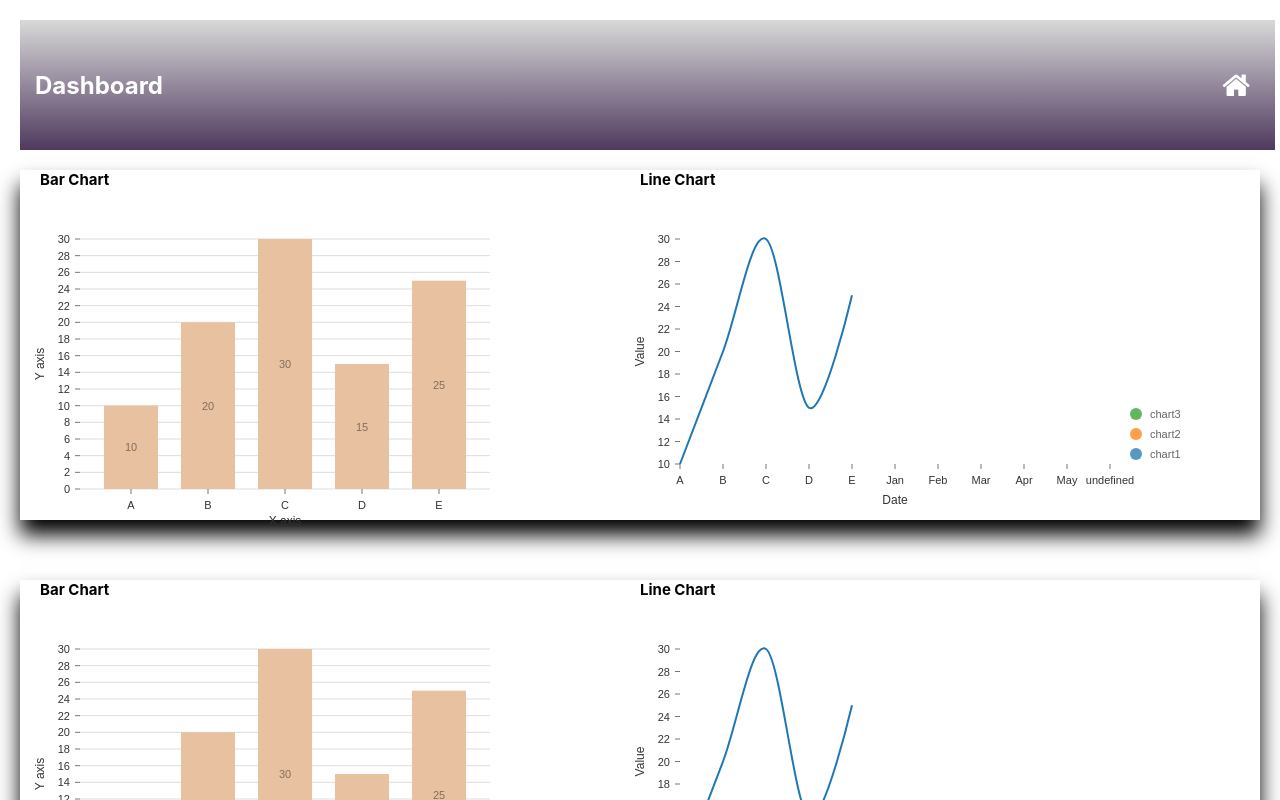
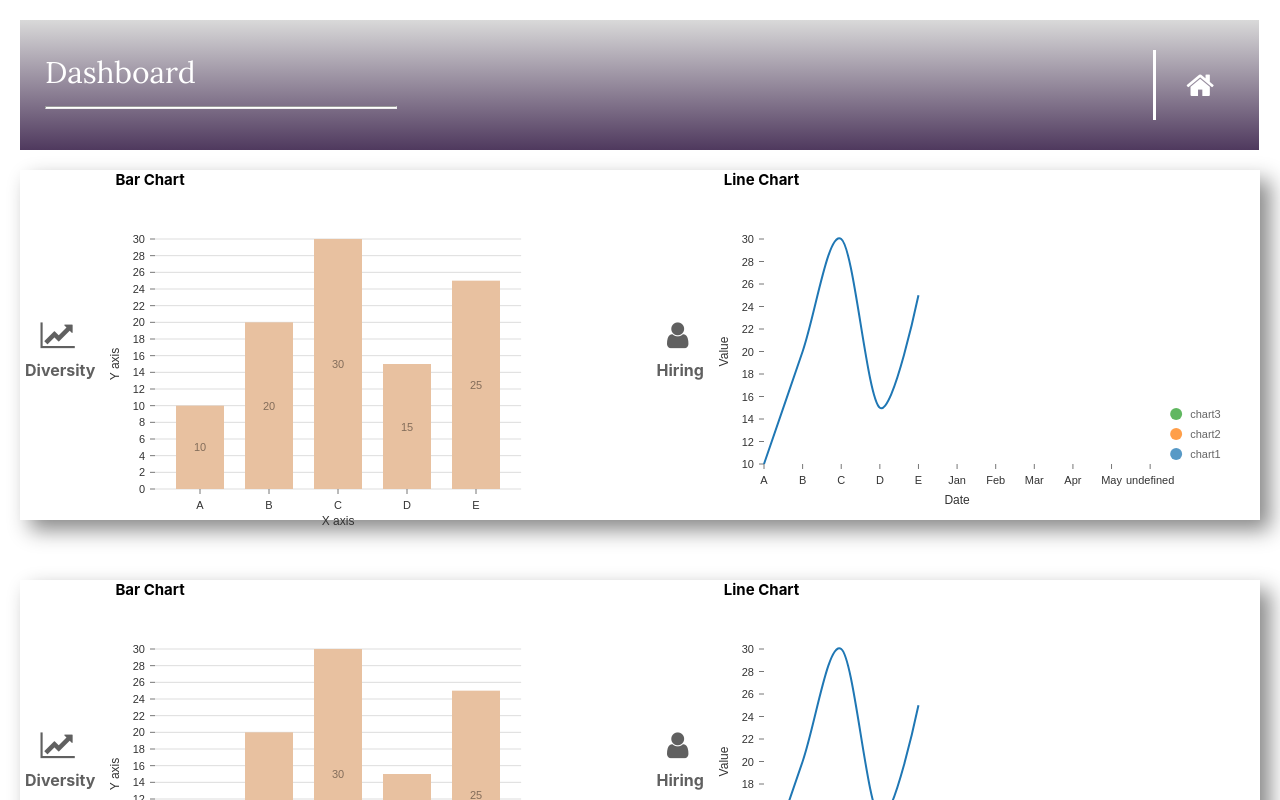
Before and after one commit to aishk02/my-dashboard, a React (Create React App) app: page / in a window 1280 px wide. Shown: the top 800 px of the page. Built offline with nearby package versions, Linux system fonts and the light colour scheme.

Commit message:
worked on the routing, div, styling

```diff
--- a/public/index.html
+++ b/public/index.html
@@ -4,6 +4,7 @@
     <meta charset="utf-8" />
     <link rel="icon" href="%PUBLIC_URL%/favicon.ico" />
     <link rel="stylesheet" href="https://cdnjs.cloudflare.com/ajax/libs/font-awesome/4.7.0/css/font-awesome.min.css">
+    <link href="https://fonts.googleapis.com/css2?family=Lora&family=Outfit:wght@400;700&display=swap" rel="stylesheet">
     <meta name="viewport" content="width=device-width, initial-scale=1" />
     <meta name="theme-color" content="#000000" />
     <meta
--- a/src/App.js
+++ b/src/App.js
@@ -27,19 +27,13 @@ function App() {
           <Header />
           <Routes>
             <Route path="/" element={<HomePage />} />
-          <Route
-            path="/bar-chart"
-            element={<ResponsiveBar data={data} />}
-          />
-          <Route
-            path="/line-chart"
-            element={<ResponsiveLine data={data} />}
-          />
+            <Route path="/bar-chart" element={<ResponsiveBar data={data} />} />
+            <Route path="/line-chart" element={<ResponsiveLine data={data} />} />
           </Routes>
         </Container>
       </div>
       <div className="App" style={{ display: 'flex', justifyContent: 'center' }}>
-    <Container style={styles.container}>
+        <Container style={{ ...styles.container, marginTop: 0 }}>
           <Routes>
             <Route path="/" element={<HomePage />} />
           </Routes>
--- a/src/HomePage.jsx
+++ b/src/HomePage.jsx
@@ -1,16 +1,17 @@
 import React from "react";
 import ResponsiveBar from './components/ResponsiveBar';
 import ResponsiveLine from './components/ResponsiveLine';
-import  ResponsivePie from './components/ResponsivePie';
+import IconText from './components/Icon';
+
 
 const HomePage = ({ data }) => {
   return (
-    <div style={{ display: 'flex',background: "#ffffff", boxShadow: '0px 15px 20px black'  , marginTop: '20px', width: '100%'}}>
+    <div style={{ display: 'flex', background: "#ffffff", boxShadow: '10px 10px 20px #888888'  , marginTop: '20px', width: '100%'}}>
+      <IconText icon="fa fa-line-chart" text="Diversity" />
       <ResponsiveBar data={data} />
+      <IconText icon="fa fa-user" text="Hiring" />
       <ResponsiveLine data={data} />
-      <ResponsivePie data={data} />
     </div>
-
   );
 };
 
--- a/src/components/Header.jsx
+++ b/src/components/Header.jsx
@@ -1,4 +1,12 @@
 import React from 'react';
+import { Link } from 'react-router-dom';
+
+const styles = {
+  vertical_line: {
+    borderLeft: '3px solid #ffffff',
+    height: '70px'
+  }
+};
 
 const Header = () => {
   return (
@@ -8,16 +16,28 @@ const Header = () => {
       justifyContent: 'space-between',
       background: 'linear-gradient(#d9d9d9, #4f395e)',
       padding: '15px',
-      width: '1225px',
+      width: '97.5%',
       height: '100px',
     }}>
       <h1 style={{
-        fontSize: '24px',
-        fontWeight: 'bold',
+        fontSize: '30px',
+        fontWeight: 'normal',
         color: '#ffff',
-        margin: 0
-      }}>Dashboard</h1>
-       <i className="fa fa-home" style={{ fontSize: '30px', color: 'white', padding: '10px'}}></i>
+        margin: 0,
+        padding: '10px',
+        paddingBottom: '3px',
+        fontFamily: 'Lora'
+      }}>
+        Dashboard
+        <hr style={{color: '#ffffff', height:'1px', background: '#ffffff', width: '350px'}}/>
+      </h1>
+      <div style={styles.vertical_line}>
+        <div style={{ paddingRight: '20px', paddingLeft: '20px', paddingTop: '10px'}}>
+          <Link to="/">
+            <i className="fa fa-home" style={{ fontSize: '30px', color: 'white', padding: '10px' }}></i>
+          </Link>
+        </div>
+      </div>
     </header>
   );
 };
--- /dev/null
+++ b/src/components/Icon.jsx
@@ -0,0 +1,12 @@
+import React from "react";
+
+const IconText = ({ icon, text }) => {
+  return (
+    <div style={{ display: 'flex', alignItems: 'center', justifyContent: 'center', flexDirection: 'column' }}>
+    <i className={icon} style={{ fontSize: '30px', color: '#606060', padding: '10px' }}></i>
+    <span style={{marginLeft: '5px', fontWeight: 'bold', color: '#606060'}}>{text}</span>
+  </div>
+  );
+};
+
+export default IconText;
--- a/src/components/ResponsiveBar.jsx
+++ b/src/components/ResponsiveBar.jsx
@@ -1,6 +1,7 @@
 import React from "react";
 import { ResponsiveBar } from "@nivo/bar";
 import data from "../data";
+import { Link } from 'react-router-dom';
 
 const BarChart = () => {
   return (
@@ -12,7 +13,10 @@ const BarChart = () => {
         margin: '0px',
         paddingLeft: '20px',
 
-      }}>Bar Chart</h1>
+      }}>
+        <Link style={{textDecoration: 'none', color:'black'}} to="/bar-chart">
+          Bar Chart</Link>
+      </h1>
 
       <ResponsiveBar
         data={data[0].data}
--- a/src/components/ResponsiveLine.jsx
+++ b/src/components/ResponsiveLine.jsx
@@ -3,6 +3,7 @@
 import React from "react";
 import { ResponsiveLine } from "@nivo/line";
 import data from "../data";
+import { Link } from 'react-router-dom';
 
 const LineChart = () => {
   return (
@@ -13,8 +14,10 @@ const LineChart = () => {
         color: 'black',
         margin: '0px',
         paddingLeft: '20px',
-
-      }}>Line Chart</h1>
+      }}>
+        <Link style={{textDecoration: 'none', color:'black'}} to="/line-chart">
+          Line Chart</Link>
+      </h1>
       <ResponsiveLine
         data={data}
         margin={{ top: 50, right: 110, bottom: 50, left: 60 }}
--- a/src/components/ResponsivePie.jsx
+++ b/src/components/ResponsivePie.jsx
@@ -1,12 +1,12 @@
 import React from 'react';
 import { ResponsivePie } from '@nivo/pie';
-import data from "../data";
+
 
 const PieChart = () => {
   return (
     <div style={{ height: '300px' }}>
       <ResponsivePie
-        data={data[2].data}
+
         margin={{ top: 40, right: 80, bottom: 80, left: 80 }}
         innerRadius={0.5}
         padAngle={0.7}
```
Lines whose indentation alone changed are shown as unchanged.
